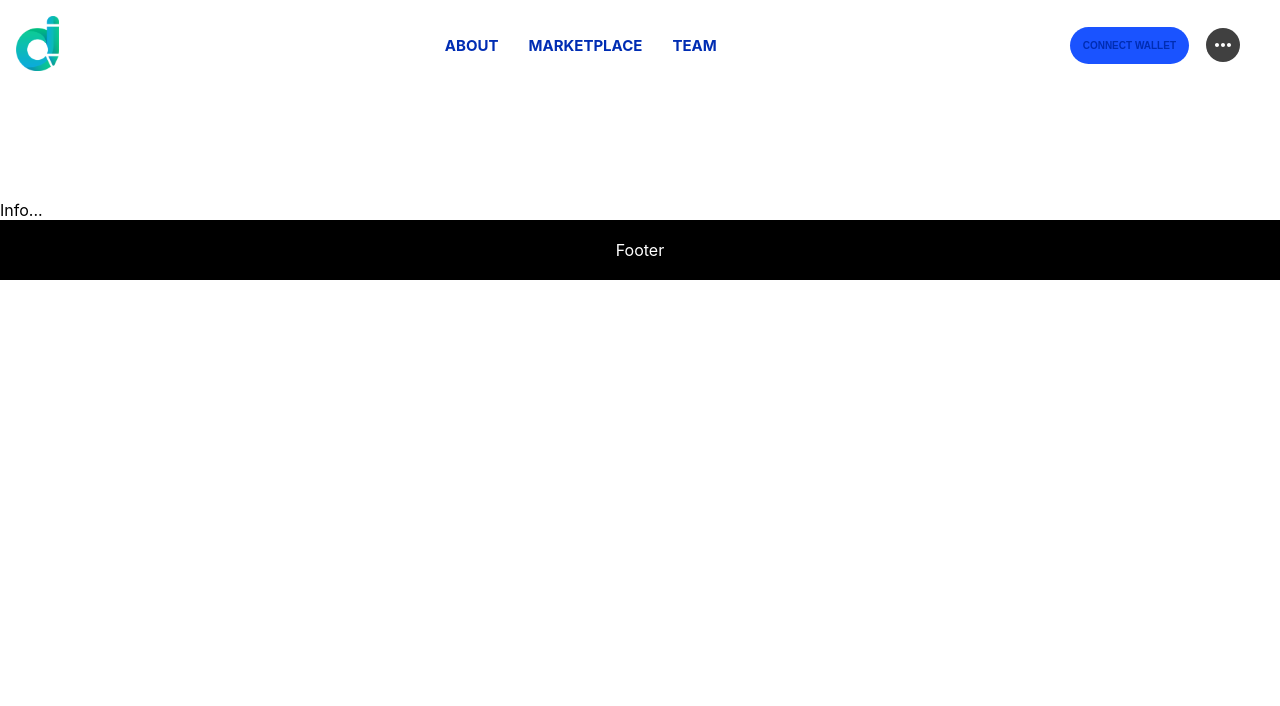
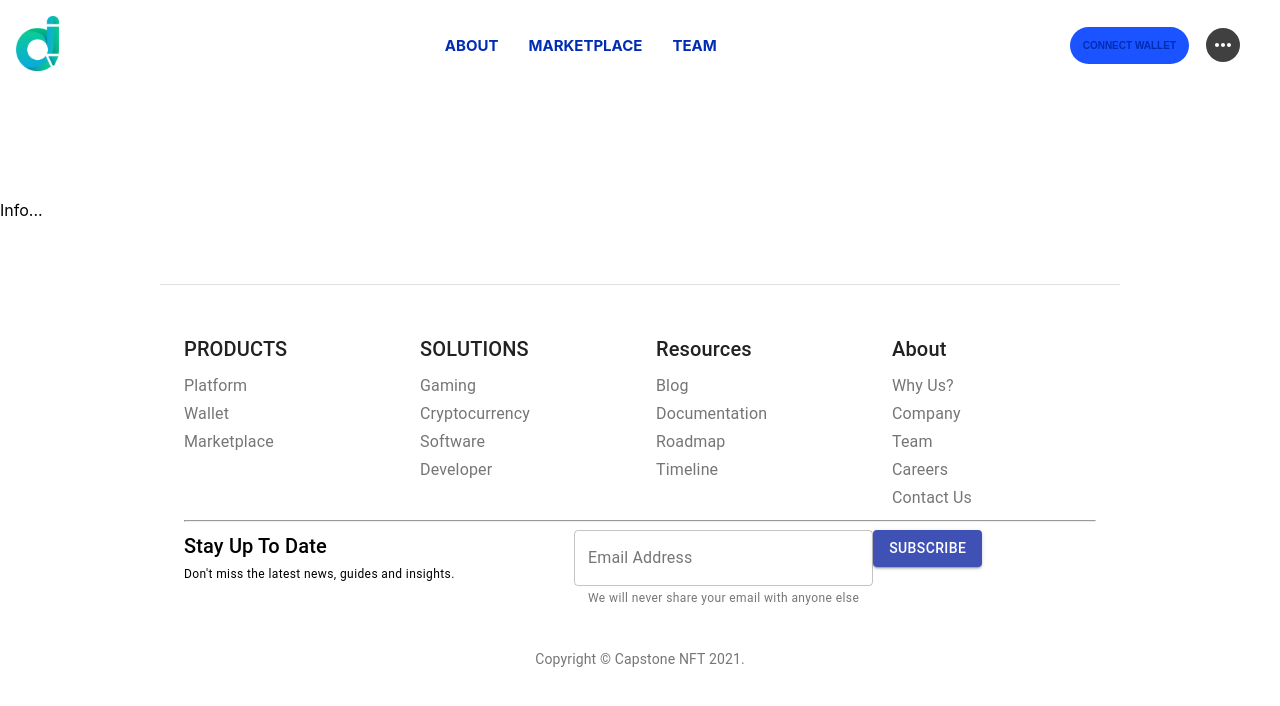
Before and after one commit to seantan1/Auxiun-webpage, a React (Create React App) app: page /info in a window 1280 px wide. Shown: the top 706 px of the page. Built offline with nearby package versions, Linux system fonts and the light colour scheme.

Commit message:
Progress on footer. Need to align subscribe btn

```diff
--- a/package.json
+++ b/package.json
@@ -13,6 +13,7 @@
     "axios": "^0.21.1",
     "bignumber.js": "^9.0.1",
     "font-awesome": "^4.7.0",
+    "mdbreact": "^5.1.0",
     "react": "^17.0.2",
     "react-dom": "^17.0.2",
     "react-router-dom": "^5.2.0",
--- a/src/components/footer-components/Footer.js
+++ b/src/components/footer-components/Footer.js
@@ -1,16 +1,131 @@
-import './css/Footer.css';
-const Footer = () => {
+import React from "react";
+import Grid from "@material-ui/core/Grid";
+import Typography from "@material-ui/core/Typography";
+import Link from "@material-ui/core/Link";
+import { makeStyles } from "@material-ui/core/styles";
+import Container from "@material-ui/core/Container";
+import Box from "@material-ui/core/Box";
+import TextField from "@material-ui/core/TextField";
+import Button from "@material-ui/core/Button";
 
-
-    return (
-        <div className="footer">
-            <div className="footer-links-container">
-                Footer
-            </div>
-
-        </div>
-
-    );
+import "./css/Footer.css";
+function Copyright() {
+  return (
+    <Typography variant="body2" color="textSecondary" align="center">
+      {"Copyright © "}
+      <Link color="inherit" href="https://material-ui.com/">
+        Capstone NFT
+      </Link>{" "}
+      {new Date().getFullYear()}
+      {"."}
+    </Typography>
+  );
 }
 
-export default Footer;
+const useStyles = makeStyles((theme) => ({
+  "@global": {
+    ul: {
+      margin: 0,
+      padding: 0,
+      listStyle: "none",
+    },
+  },
+  appBar: {
+    borderBottom: `1px solid ${theme.palette.divider}`,
+  },
+  toolbar: {
+    flexWrap: "wrap",
+  },
+  toolbarTitle: {
+    flexGrow: 1,
+  },
+  link: {
+    margin: theme.spacing(1, 1.5),
+  },
+  heroContent: {
+    padding: theme.spacing(8, 0, 6),
+  },
+
+  footer: {
+    borderTop: `1px solid ${theme.palette.divider}`,
+    marginTop: theme.spacing(8),
+    paddingTop: theme.spacing(3),
+    paddingBottom: theme.spacing(3),
+    [theme.breakpoints.up("sm")]: {
+      paddingTop: theme.spacing(6),
+      paddingBottom: theme.spacing(6),
+    },
+  },
+}));
+
+const footers = [
+  {
+    title: "PRODUCTS",
+    description: ["Platform", "Wallet", "Marketplace"],
+  },
+  {
+    title: "SOLUTIONS",
+    description: ["Gaming", "Cryptocurrency", "Software", "Developer"],
+  },
+  {
+    title: "Resources",
+    description: ["Blog", "Documentation", "Roadmap", "Timeline"],
+  },
+  {
+    title: "About",
+    description: ["Why Us?", "Company", "Team", "Careers", "Contact Us"],
+  },
+];
+
+export default function Pricing() {
+  const classes = useStyles();
+
+  return (
+    <React.Fragment>
+      <Container maxWidth="md" component="footer" className={classes.footer}>
+        <Grid container spacing={4} justifyContent="space-evenly">
+          {footers.map((footer) => (
+            <Grid item xs={6} sm={3} key={footer.title}>
+              <Typography variant="h6" color="textPrimary" gutterBottom>
+                {footer.title}
+              </Typography>
+              <ul>
+                {footer.description.map((item) => (
+                  <li key={item}>
+                    <Link href="#" variant="subtitle1" color="textSecondary">
+                      {item}
+                    </Link>
+                  </li>
+                ))}
+              </ul>
+            </Grid>
+          ))}
+        </Grid>
+        <hr />
+{/* NEED TO ALIGN SUBSCRIBE BTN PROPERLY */}
+        <Grid container spacing={3}>
+          <Grid item xs={12} sm={5}>
+            <Typography variant="h6">Stay Up To Date</Typography>
+            <Typography variant="caption">
+              Don't miss the latest news, guides and insights.
+            </Typography>
+          </Grid>
+          <Grid item xs={12} sm={6}>
+            <TextField
+              id="outlined-basic"
+              label="Email Address"
+              variant="outlined"
+              helperText="We will never share your email with anyone else"
+            />
+            <Button className="subscribe-btn" variant="contained" color="primary">
+              Subscribe
+            </Button>
+          </Grid>
+        </Grid>
+        <Box mt={5}>
+          <Copyright />
+        </Box>
+      </Container>
+    </React.Fragment>
+  );
+}
--- a/src/components/footer-components/css/Footer.css
+++ b/src/components/footer-components/css/Footer.css
@@ -1,21 +1,5 @@
-.footer {
+.subscribe-btn{
+    margin-top: 20%;
+    color:grey;
     background-color: black;
-    padding:20px;
-}
-
-.footer-links-container {
-    color: white;
-    margin:auto;
-    text-align: center;
-}
-
-.footer-links-container a {
-    color: white;
-    text-decoration: none;
-    padding-left: 5px;
-    padding-right: 5px;
-}
-
-.footer-links-container a:hover {
-    color: pink;
-}
+ }
```
Also changed, not shown: src/App.js (+98 -55 lines), 1 other file (tests, documents, lock files or other folders).
